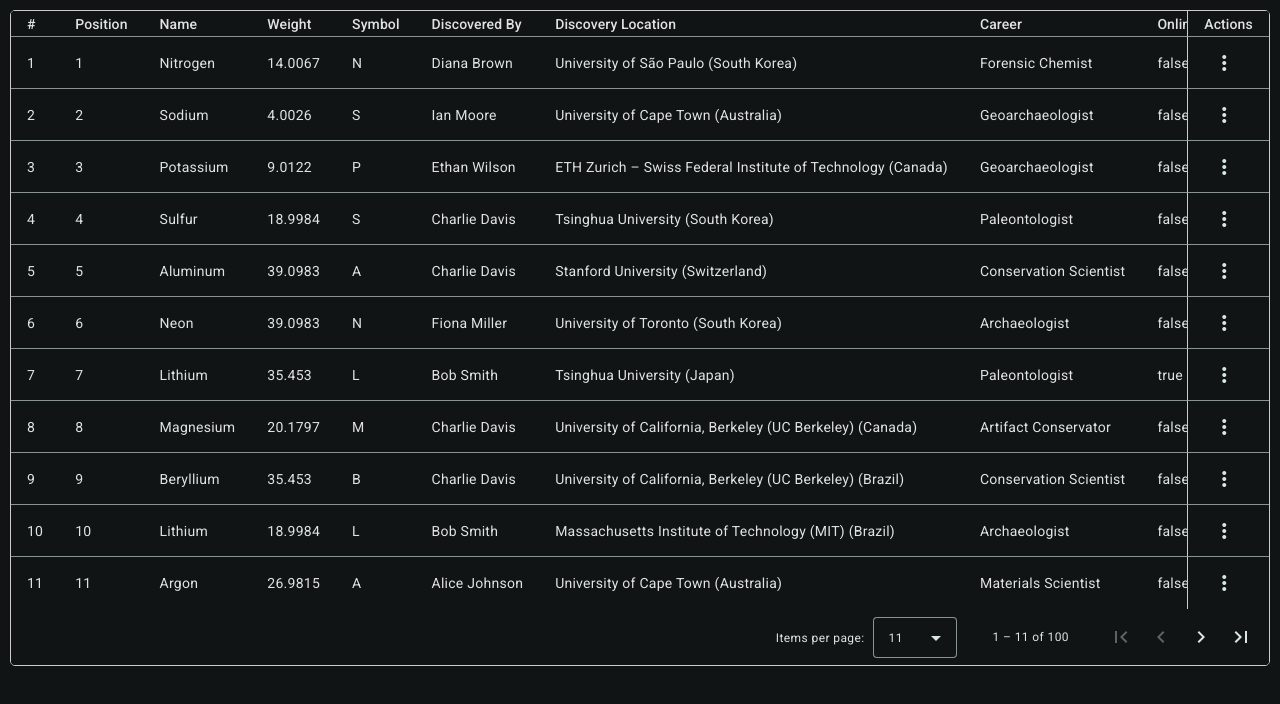
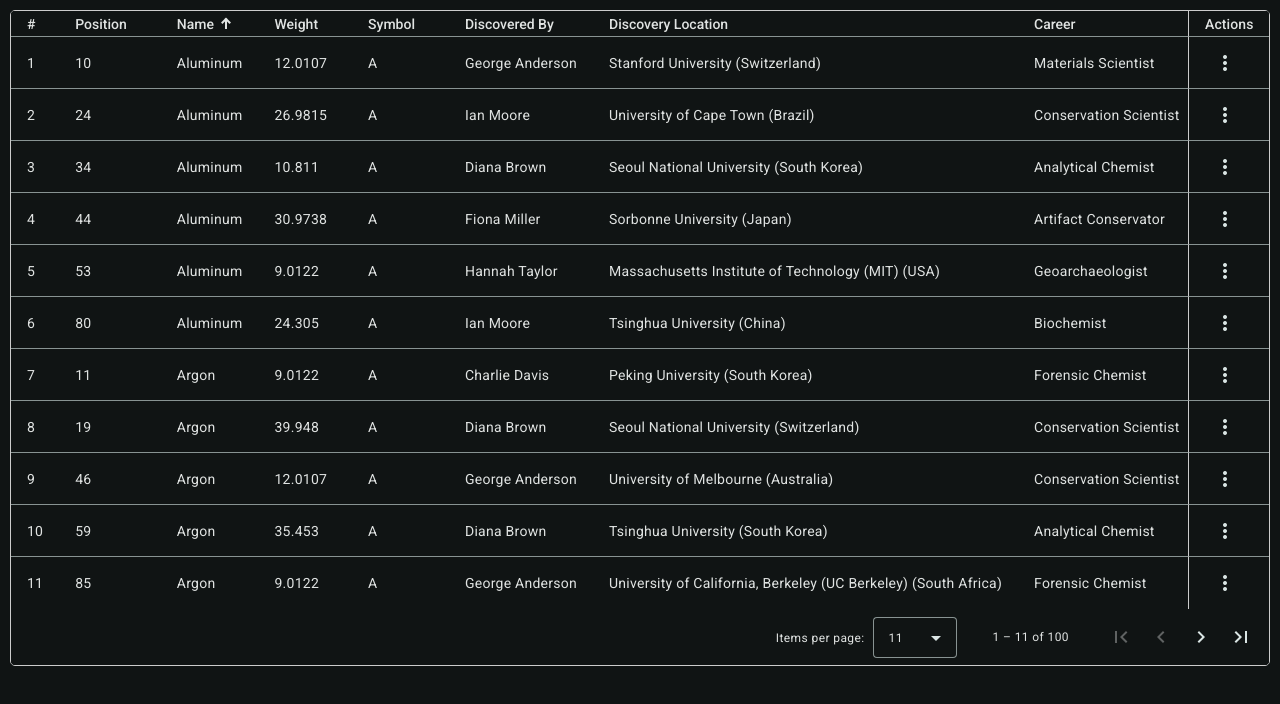
Before and after one commit to this-wastes-time/sp1-custom-table, an Angular app in the folder sp1-custom-table/: page / in a window 1280 px wide. Shown: the top 704 px of the page. Built offline with nearby package versions, Linux system fonts and the light colour scheme.

Commit message:
#2 added sorting capabilites complete with Sort interface for options inside Table interface

```diff
--- a/sp1-custom-table/src/app/app.component.ts
+++ b/sp1-custom-table/src/app/app.component.ts
@@ -125,6 +125,10 @@ const COMPANIES = [
   'FusionSphere Inc.',
 ];
 
+const AGES = [
+  36, 41, 47, 52, 56, 59, 63, 68, 70, 71
+];
+
 
 @Component({
   selector: 'app-root',
@@ -138,23 +142,32 @@ export class AppComponent {
     id: 'test-table',
     caption: 'User data table with actions.',
     columns: [
-      { field: 'position', header: 'Position', },
-      { field: 'name', header: 'Name', },
-      { field: 'weight', header: 'Weight', },
-      { field: 'symbol', header: 'Symbol', },
-      { field: 'discoverer', header: 'Discovered By', },
-      { field: 'discoveredLocation', header: 'Discovery Location', valueGetter: (row) => `${row.university} (${row.country})`, },
-      { field: 'career', header: 'Career', },
+      { field: 'position', header: 'Position', sortable: true, },
+      { field: 'name', header: 'Name', sortable: true, },
+      { field: 'weight', header: 'Weight', sortable: true, },
+      { field: 'symbol', header: 'Symbol', sortable: true, },
+      { field: 'discoverer', header: 'Discovered By', sortable: true, },
+      { field: 'discoveredLocation', header: 'Discovery Location', valueGetter: (row) => `${row.university} (${row.country})`, sortable: true, },
+      { field: 'career', header: 'Career', sortable: true, },
       { field: 'online', header: 'Online Graduate', },
-      { field: 'age', header: 'Age', },
-      { field: 'married', header: 'Married', },
-      { field: 'company', header: 'Compnay', },
+      { field: 'age', header: 'Age', sortable: true, },
+      { field: 'married', header: 'Married', sortable: true, },
+      { field: 'company', header: 'Compnay', sortable: true, },
     ],
     numberedRows: true,
     rowClass: (row) => (row.name === 'Calcium' ? ['gold', 'bold'] : ''),
     stickyHeaders: true,
+    sortOptions: {
+      initialSort: { active: 'name', direction: 'asc' },
+      sortFunc(item, property) {
+        if (property === 'discoveredLocation') {
+          return `${item.university} ${item.country}`;
+        }
+        return item[property];
+      },
+    },
     rowActions: [
-      { label: 'Edit', description: 'Edit row action', action: (row) => console.log('Edit:', row), disabled: (row) => (row.name === 'Calcium'), },
+      { label: 'Edit', description: 'Edit row action', action: (row) => console.log('Edit:', row), disabled: (row) => row.name === 'Calcium', },
       { label: 'Delete', description: 'Delete row action', action: (row) => console.log('Delete:', row), },
     ],
     stickyActions: true,
@@ -180,8 +193,8 @@ export class AppComponent {
       country: COUNTIRES[Math.round(Math.random() * (COUNTIRES.length - 1))],
       discoverer: DISCOVERERS[Math.round(Math.random() * (DISCOVERERS.length - 1))],
       career: CAREERS[Math.round(Math.random() * (CAREERS.length - 1))],
-      online: pos % 7 === 0,
-      age: 71,
+      online: pos % 4 === 0,
+      age: AGES[Math.round(Math.random() * (AGES.length - 1))],
       married: name.charAt(0) === 'P',
       company: COMPANIES[Math.round(Math.random() * (COMPANIES.length - 1))],
     };
--- a/sp1-custom-table/src/app/components/custom-table/custom-table.component.html
+++ b/sp1-custom-table/src/app/components/custom-table/custom-table.component.html
@@ -1,8 +1,11 @@
 <div class="outer-table-container">
   <div class="table-paginator-container">
     <div class="table-container">
-      <!-- <table mat-table [dataSource]="(dataSource$ | async) || []"> -->
-      <table mat-table [dataSource]="dataSource">
+      <table mat-table [dataSource]="dataSource" matSort
+        [matSortActive]="tableConfig.sortOptions?.initialSort?.active ?? ''"
+        [matSortDirection]="tableConfig.sortOptions?.initialSort?.direction ?? ''"
+        [matSortDisabled]="tableConfig.sortOptions?.disabled"
+        (matSortChange)="sortChange($event)">
 
         <!--- Note that these columns can be defined in any order.
               The actual rendered columns are set as a property on the row definition" -->
@@ -18,8 +21,8 @@
         <!-- Columns generated from table configuration. -->
         @for (column of tableConfig.columns; track column) {
           <ng-container matColumnDef="{{ column.field }}">
-            <th mat-header-cell *matHeaderCellDef> {{ column.header }} </th>
-            <!-- <td mat-cell *matCellDef="let row" [ngClass]="column.cellClass?.(row) ?? ''"> {{ row[column.field]}} </td> -->
+            <th mat-header-cell *matHeaderCellDef mat-sort-header
+              sortActionDescription="Sort by {{column.field}}" [disabled]="!column.sortable"> {{ column.header }} </th>
             <td mat-cell *matCellDef="let row" [ngClass]="column.cellClass?.(row) ?? ''">
               {{ column.valueGetter?.(row) ?? row[column.field] }}
             </td>
--- a/sp1-custom-table/src/app/components/custom-table/custom-table.component.ts
+++ b/sp1-custom-table/src/app/components/custom-table/custom-table.component.ts
@@ -1,9 +1,10 @@
-import { Component, Input, OnChanges, SimpleChanges, ViewChild, AfterViewInit } from '@angular/core';
+import { Component, Input, OnChanges, SimpleChanges, ViewChild, AfterViewInit, ChangeDetectorRef } from '@angular/core';
 import { CustomTableModule } from './custom-table.module';
-import { BehaviorSubject, Observable } from 'rxjs';
 import { Table } from './models/table.model';
 import { MatPaginator } from '@angular/material/paginator';
 import { MatTableDataSource } from '@angular/material/table';
+import { MatSort, Sort } from '@angular/material/sort';
+import { LiveAnnouncer } from '@angular/cdk/a11y';
 
 @Component({
   selector: 'app-custom-table',
@@ -17,36 +18,37 @@ export class CustomTableComponent implements OnChanges, AfterViewInit {
   @Input({ required: true }) tableData!: any[];
 
   @ViewChild(MatPaginator) paginator!: MatPaginator;
+  @ViewChild(MatSort) sort!: MatSort;
 
   // Table data vars.
-  // private dataSubject = new BehaviorSubject<any[]>([]);
-  // dataSource$: Observable<any[]> = this.dataSubject.asObservable();
   dataSource = new MatTableDataSource<any>(); // MatTableDataSource instance
 
   // Table column vars.
   displayColumns: string[] = [];
   rowOffset = 1;
 
+  constructor(
+    private announcer: LiveAnnouncer,
+    private detector: ChangeDetectorRef
+  ) { }
+
   ngOnChanges(changes: SimpleChanges): void {
     // When a table configuration comes in, set the columns.
-    if (changes['tableConfig']) {
+    if (changes['tableConfig']?.currentValue) {
       this.generateDisplayColumns();
     }
 
     // When the data for the table comes in, update the Observable.
-    if (changes['tableData']) {
-      // const curData = changes['tableData'].currentValue;
-      // this.dataSource.data = curData;
-      this.dataSource.data = changes['tableData'].currentValue;
+    if (changes['tableData']?.currentValue) {
+      this.dataSource.data = changes['tableData']?.currentValue ?? this.dataSource.data;
     }
-    // this.dataSubject.next(curData);
-    // this.dataSource$.subscribe(data => {
-    //   this.dataSource.data = data;
-    // });
   }
 
   ngAfterViewInit() {
     this.dataSource.paginator = this.paginator;
+    this.dataSource.sortingDataAccessor = this.tableConfig.sortOptions?.sortFunc ?? ((data, sortHeaderId) => data[sortHeaderId]);
+    this.dataSource.sort = this.sort;
+    this.detector.detectChanges();
   }
 
   private generateDisplayColumns(): void {
@@ -63,4 +65,9 @@ export class CustomTableComponent implements OnChanges, AfterViewInit {
     }
   }
 
+  protected sortChange(event: Sort): void {
+    const sortDirection = event.direction ? `${event.direction}ending` : 'cleared';
+    this.announcer.announce(`Sorting by ${event.active} ${sortDirection}`);
+  }
+
 }
--- a/sp1-custom-table/src/app/components/custom-table/custom-table.module.ts
+++ b/sp1-custom-table/src/app/components/custom-table/custom-table.module.ts
@@ -5,6 +5,7 @@ import { MatButtonModule } from '@angular/material/button';
 import { MatMenuModule } from '@angular/material/menu';
 import { MatIconModule } from '@angular/material/icon';
 import { MatPaginatorModule } from '@angular/material/paginator';
+import { MatSortModule } from '@angular/material/sort';
 
 
 
@@ -17,6 +18,7 @@ import { MatPaginatorModule } from '@angular/material/paginator';
     MatMenuModule,
     MatIconModule,
     MatPaginatorModule,
+    MatSortModule,
   ],
   exports: [
     CommonModule,
@@ -24,7 +26,8 @@ import { MatPaginatorModule } from '@angular/material/paginator';
     MatButtonModule,
     MatMenuModule,
     MatIconModule,
-    MatPaginatorModule
+    MatPaginatorModule,
+    MatSortModule,
   ]
 })
 export class CustomTableModule { }
--- a/sp1-custom-table/src/app/components/custom-table/models/column.model.ts
+++ b/sp1-custom-table/src/app/components/custom-table/models/column.model.ts
@@ -3,4 +3,5 @@ export interface Column {
   header: string; // Display name of the column
   cellClass?: (row: any) => string | string[]; // Function to determine CSS class for a cell
   valueGetter?: (row: any) => any; // Function to determine the displayed value in the cell
+  sortable?: boolean; // Whether the column is sortable
 }
--- a/sp1-custom-table/src/app/components/custom-table/models/table.model.ts
+++ b/sp1-custom-table/src/app/components/custom-table/models/table.model.ts
@@ -1,6 +1,7 @@
 import { Pagination } from '../../custom-paginator/models/paginator.model';
 import { Column } from './column.model';
 import { RowAction } from './row-action.model';
+import { Sort } from './sort.model';
 
 export interface Table {
   id: string; // ID for table element
@@ -9,6 +10,7 @@ export interface Table {
   rowClass?: (row: any) => string | string[]; // Function to determine CSS class for a row
   numberedRows?: boolean; // Whether to display a numbered column
   stickyHeaders?: boolean; // Whether column headers should be sticky
+  sortOptions?: Sort; // Configuration for sorting
   rowActions?: RowAction[]; // Array of actions available for each row
   stickyActions?: boolean; // Whether the actions column should be sticky
   pagination?: Pagination; // Configuration for pagination
```
